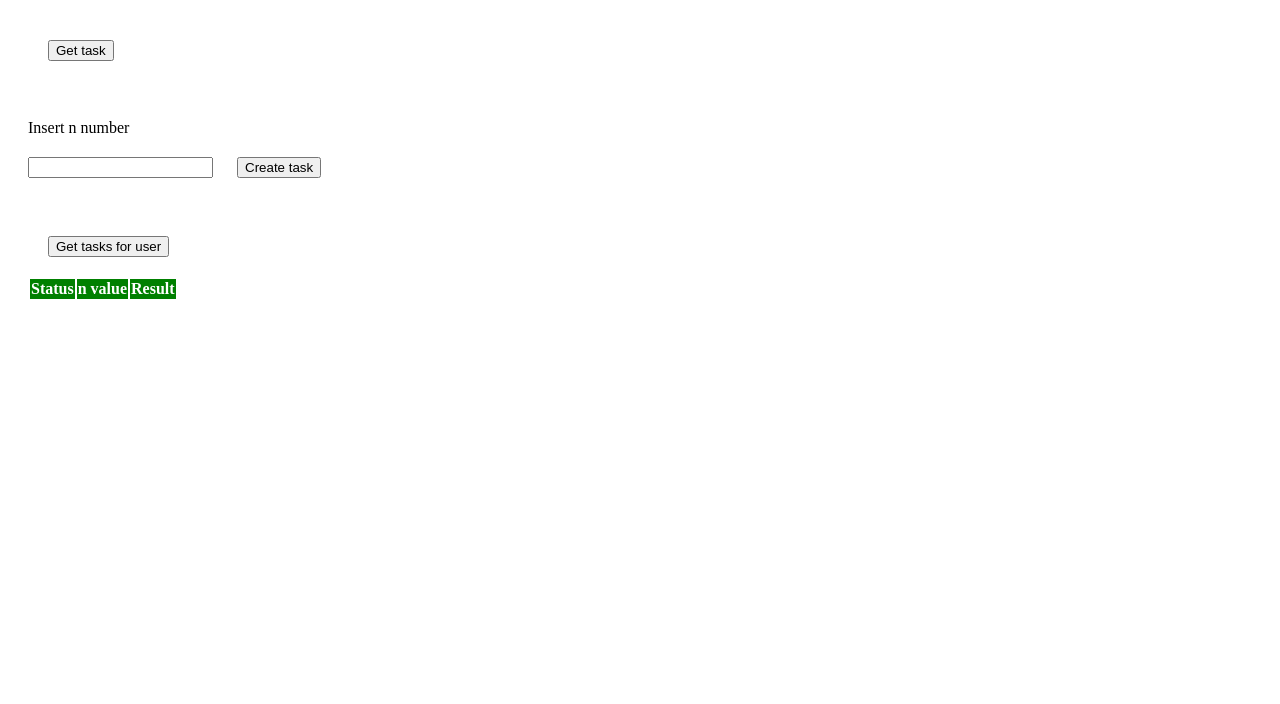
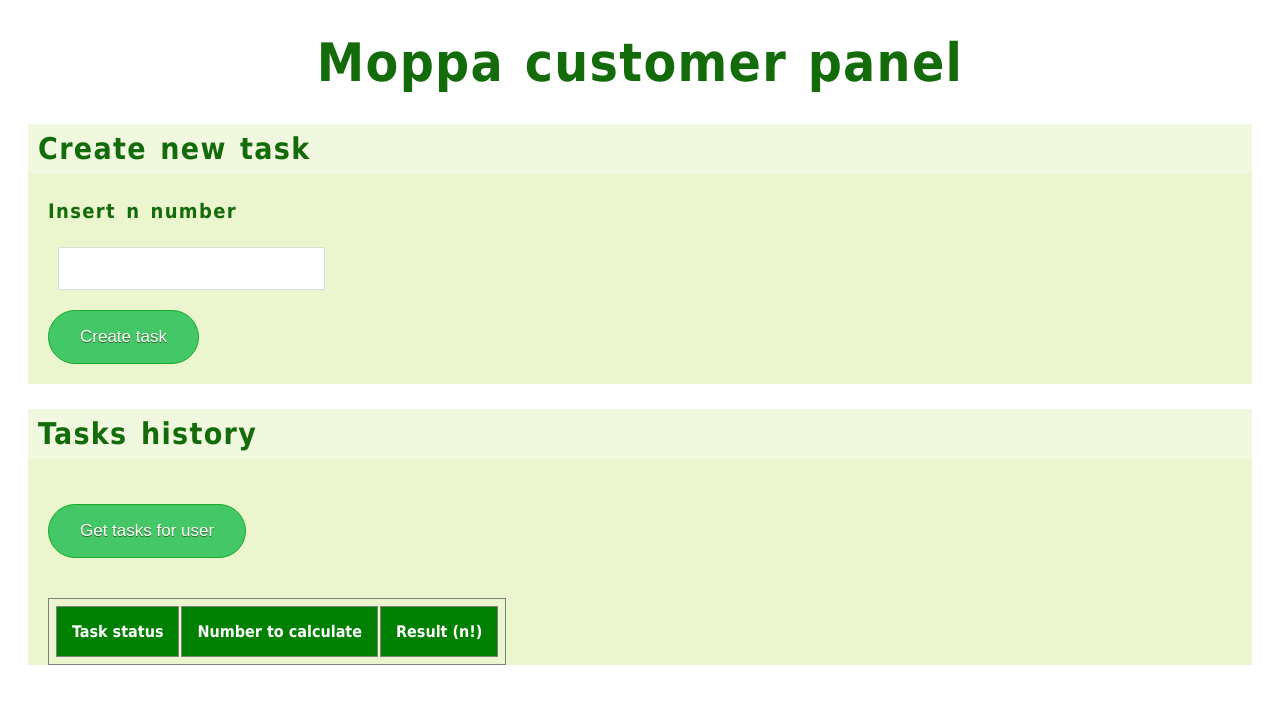
Before and after one commit to elzbietaZ/moppa, a plain HTML site: page angular/index.html in a window 1280 px wide. Drawn offline with nearby package versions, Linux system fonts and the light colour scheme.

Commit message:
Added some styles to webpage

```diff
--- a/angular/index.html
+++ b/angular/index.html
@@ -9,33 +9,36 @@
     <script src="js/controllers.js"></script>
 </head>
 <body>
+<h1>
+    Moppa customer panel
+</h1>
 
 <div ng-controller="controller">
 
-    <button ng-click="getTask()">Get task</button>
-    {{openSessionData}}
-    {{openSessionStatus}}
+    <h2>
+        Create new task
+    </h2>
 
+    <h4>Insert n number</h4>
+    <input type="text" data-ng-model="nValue">
+
+    <button ng-click="createTask()">Create task</button>
+    {{createTaskStatus}}
 </div>
+
 
 <div ng-controller="controller">
 
-    <br>Insert n number</br>
-    <input type="text" data-ng-model="nValue">
-
-    <button ng-click="createTask()">Create task</button>
-    {{createTaskData}}
-    {{createTaskStatus}}
-
-    <br>  </br>
-
+<h2>
+    Tasks history
+</h2>
     <button ng-click="getTasksForUser()">Get tasks for user</button>
     {{openSessionStatus}}
 
     <table ng-table="tasksTable">
-        <th>Status</th>
-        <th>n value</th>
-        <th>Result</th>
+        <th>Task status</th>
+        <th>Number to calculate</th>
+        <th>Result (n!)</th>
         <tr ng-repeat="x in allTasks.array.tasks">
             <td>{{ x.status }}</td>
             <td>{{ x.nValue }}</td>
@@ -45,6 +48,5 @@
 
 </div>
 
-
 </body>
 </html>
--- a/angular/js/controllers.js
+++ b/angular/js/controllers.js
@@ -47,7 +47,7 @@ angular.module('SQA2014.controllers', [])
                             }).
                             success(function(data, status, headers, config) {
                                 $scope.createTaskData = data;
-                                $scope.createTaskStatus = "Ok";
+                                $scope.createTaskStatus = "Successfully created the task!";
                             }).
                             error(function(data, status, headers, config) {
                                 $scope.createTaskData = status;
--- a/angular/myStyles.css
+++ b/angular/myStyles.css
@@ -1,13 +1,24 @@
 <style>
+body {
+font-family:tahoma, verdana, arial, sans-serif;
+background-color: #F1F8E0;
+
+}
 table, th , td {
+  font-family:tahoma, verdana, arial, sans-serif;
   border: 1px solid grey;
-  border-collapse: collapse;
   padding: 5px;
   margin: 20px;
 }
 th {
     background-color: green;
     color: white;
+    padding: 15px;
+
+}
+td {
+  padding: 5px;
+
 }
 table tr:nth-child(odd) {
   background-color: #f1f1f1;
@@ -18,8 +29,89 @@ table tr:nth-child(even) {
 
 div{
     margin: 20px;
+    background-color: #ECF6CE;
 }
 button{
     margin: 20px;
 }
+button {
+  font-family:tahoma, verdana, arial, sans-serif;
+	background-color:#44c767;
+	-moz-border-radius:28px;
+	-webkit-border-radius:28px;
+	border-radius:28px;
+	border:1px solid #18ab29;
+	display:inline-block;
+	cursor:pointer;
+	color:#ffffff;
+	font-family:Arial;
+	font-size:17px;
+	padding:16px 31px;
+	text-decoration:none;
+	text-shadow:0px 1px 0px #2f6627;
+}
+button:hover {
+	background-color:#5cbf2a;
+}
+button:active {
+	position:relative;
+	top:1px;
+}
+
+h1{
+font-weight:bold;
+color:#136B0A;
+letter-spacing:1pt;
+word-spacing:2pt;
+font-size:53px;
+text-align:center;
+font-family:tahoma, verdana, arial, sans-serif;
+line-height:1;
+}
+
+h2{
+background-color: #F1F8E0;
+padding: 10px;
+font-weight:bold;
+color:#136B0A;
+letter-spacing:1pt;
+word-spacing:2pt;
+font-size:30px;
+text-align:left;
+font-family:tahoma, verdana, arial, sans-serif;
+line-height:1;
+}
+
+h4{
+margin-left: 20px;
+font-weight:bold;
+color:#136B0A;
+letter-spacing:1pt;
+word-spacing:2pt;
+font-size:20px;
+text-align:left;
+font-family:tahoma, verdana, arial, sans-serif;
+line-height:1;
+}
+
+input[type="text"] {
+  display: block;
+  margin-left: 30px;
+  width: 20%;
+  font-family: sans-serif;
+  font-size: 18px;
+  appearance: none;
+  box-shadow: none;
+  border-radius: none;
+  padding: 10px;
+    border: solid 1px #dcdcdc;
+    transition: box-shadow 0.3s, border 0.3s;
+}
+input[type="text"]:focus {
+  outline: none;
+  border: solid 1px #707070;
+    box-shadow: 0 0 5px 1px #969696;
+}
+
+
 </style>
```
